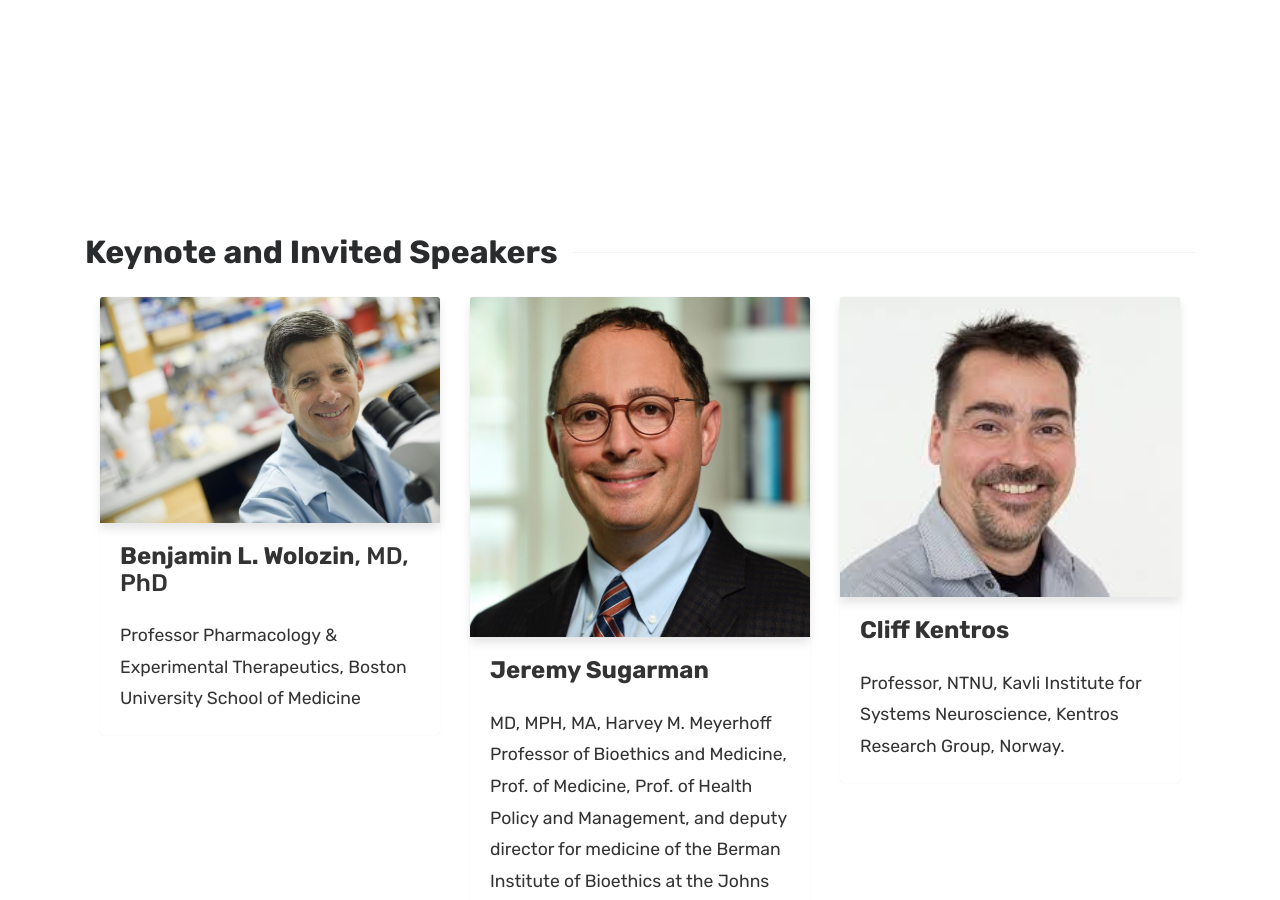
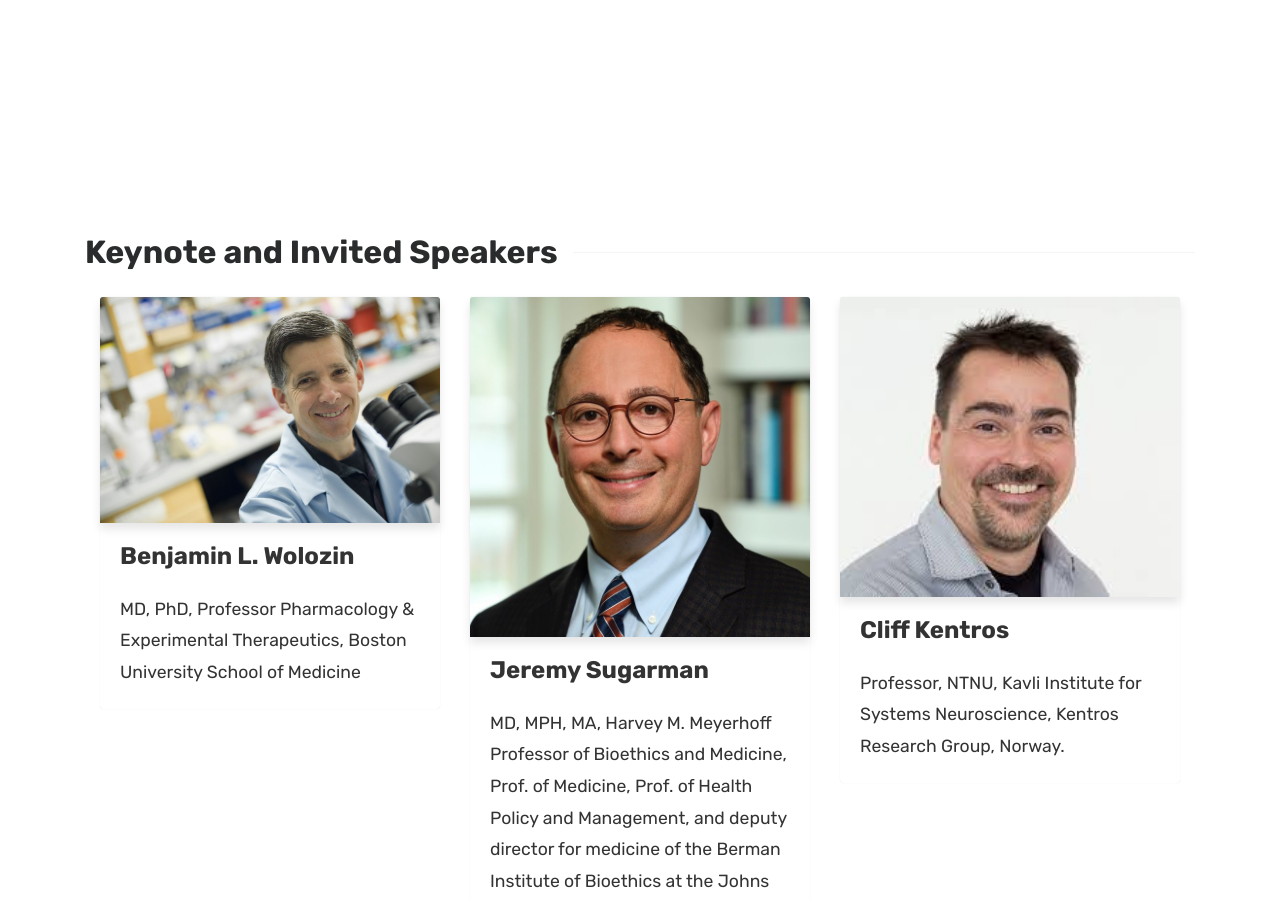
Before and after one commit to Covide-1797/genedis, a Jekyll site: the page built from pages/invited-speakers-and-keynote.html, in a window 1280 px wide and 900 px high. Built offline with Jekyll 4.4.1, drawn with Linux system fonts in a browser that asks for light colours.

Commit message:
Update invited-speakers-and-keynote.html

```diff
--- a/pages/invited-speakers-and-keynote.html
+++ b/pages/invited-speakers-and-keynote.html
@@ -9,8 +9,8 @@ title: Keynote and Invited Speakers
             <div class="card">
                 <img class="card-img-top" src="{{ site.baseurl }}/assets/images/invited-speakers/Benjamin-L-Wolozin.jpg" alt="Benjamin-L-Wolozin-image">
                 <div class="card-block">
-                    <h4 class="card-title"><b>Benjamin L. Wolozin</b>, MD, PhD</h4>
-                    <p class="card-text">Professor Pharmacology & Experimental Therapeutics, Boston University School of Medicine</p>
+                    <h4 class="card-title"><b>Benjamin L. Wolozin</b></h4>
+                    <p class="card-text">MD, PhD, Professor Pharmacology & Experimental Therapeutics, Boston University School of Medicine</p>
                 </div>
             </div>
         </div>
```
